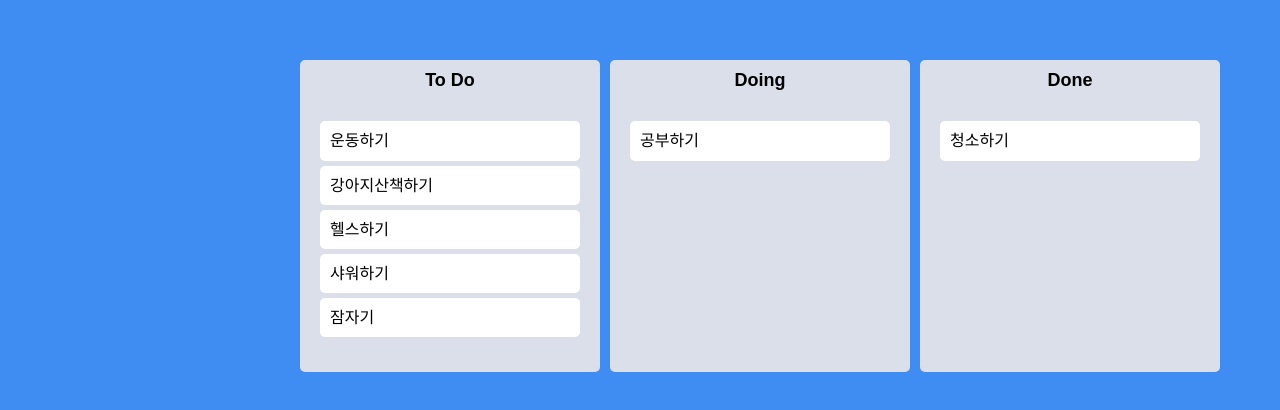
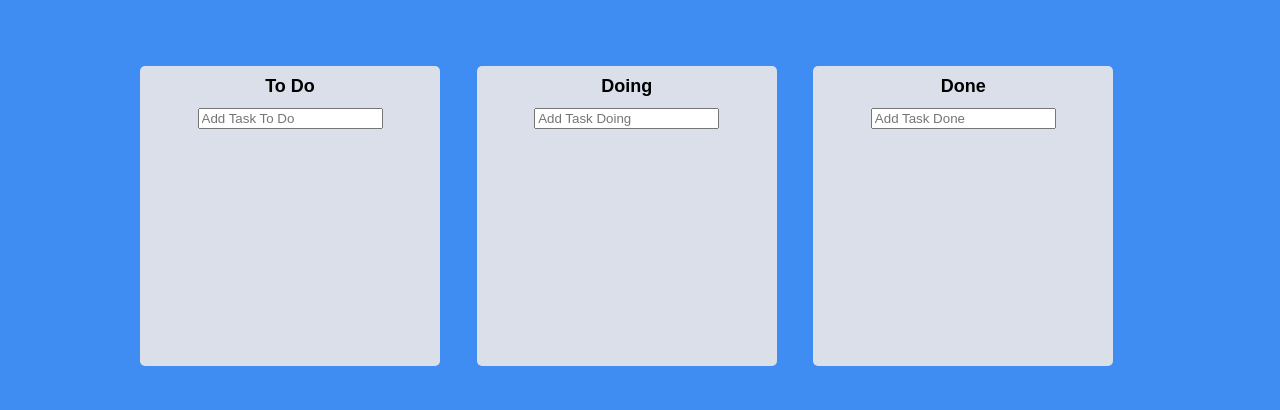
Before and after one commit to jiji-hoon96/react-todo-app, a React (Create React App) app: page / in a window 1280 px wide. Shown: the part 184-594 px from the top of the page. Built offline with nearby package versions, Linux system fonts and the light colour scheme.

Commit message:
state 연습

```diff
--- a/src/App.tsx
+++ b/src/App.tsx
@@ -1,3 +1,4 @@
+import { useEffect } from "react";
 import { DragDropContext, Droppable, DropResult } from "react-beautiful-dnd";
 import { useRecoilState } from "recoil";
 import styled from "styled-components";
@@ -6,11 +7,11 @@
 
 const Wrapper = styled.div`
   display: flex;
-  max-width: 680px;
+  justify-content: center;
+  align-items: center;
+  max-width: 1000px;
   width: 100%;
   margin: 0 auto;
-  justify-content: center;
-  align-items: center;
   height: 100vh;
 `;
 
@@ -23,23 +24,28 @@
 
 function App() {
   const [toDos, setToDos] = useRecoilState(toDoState);
+  useEffect(() => {
+    window.localStorage.setItem("toDos", JSON.stringify(toDos));
+  }, [toDos]);
   const onDragEnd = (info: DropResult) => {
-    const { destination, draggableId, source } = info;
+    const { destination, source } = info;
     if (!destination) return;
     if (destination?.droppableId === source.droppableId) {
       setToDos((allBoards) => {
         const boardCopy = [...allBoards[source.droppableId]];
+        const taskObj = boardCopy[source.index];
         boardCopy.splice(source.index, 1);
-        boardCopy.splice(destination.index, 0, draggableId);
+        boardCopy.splice(destination.index, 0, taskObj);
         return { ...allBoards, [source.droppableId]: boardCopy };
       });
     }
     if (destination?.droppableId !== source.droppableId) {
       setToDos((allBoards) => {
         const sourceBoard = [...allBoards[source.droppableId]];
+        const taskObj = sourceBoard[source.index];
         const destinationBoard = [...allBoards[destination.droppableId]];
         sourceBoard.splice(source.index, 1);
-        destinationBoard.splice(destination?.index, 0, draggableId);
+        destinationBoard.splice(destination?.index, 0, taskObj);
         return {
           ...allBoards,
           [source.droppableId]: sourceBoard,
--- a/src/Components/Board.tsx
+++ b/src/Components/Board.tsx
@@ -1,6 +1,9 @@
 import { Droppable } from "react-beautiful-dnd";
 import DragabbleCard from "./DragabbleCard";
 import styled from "styled-components";
+import { useForm } from "react-hook-form";
+import { ITodo, toDoState } from "../atoms";
+import { useSetRecoilState } from "recoil";
 
 const Wrapper = styled.div`
   width: 300px;
@@ -32,8 +35,14 @@
   padding: 20px;
 `;
 
+const Form = styled.form`
+  width: 100%;
+  display: flex;
+  justify-content: center;
+`;
+
 interface IBoardProps {
-  toDos: string[];
+  toDos: ITodo[];
   boardId: string;
 }
 
@@ -42,10 +51,37 @@
   isDraggingFromThis: boolean;
 }
 
+interface IForm {
+  toDo: string;
+}
+
 function Board({ toDos, boardId }: IBoardProps) {
+  const { register, setValue, handleSubmit } = useForm<IForm>();
+  const setToDos = useSetRecoilState(toDoState);
+  const onValid = ({ toDo }: IForm) => {
+    const newToDo = {
+      id: Date.now(),
+      text: toDo,
+    };
+    setToDos((allBoards) => {
+      return {
+        ...allBoards,
+        [boardId]: [newToDo, ...allBoards[boardId]],
+      };
+    });
+    setValue("toDo", "");
+  };
+
   return (
     <Wrapper>
       <Title>{boardId}</Title>
+      <Form onSubmit={handleSubmit(onValid)}>
+        <input
+          {...register("toDo", { required: true })}
+          type="text"
+          placeholder={`Add Task ${boardId}`}
+        />
+      </Form>
       <Droppable droppableId={boardId}>
         {(magic, info) => (
           <Area
@@ -55,7 +91,12 @@
             {...magic.droppableProps}
           >
             {toDos.map((toDo, index) => (
-              <DragabbleCard key={toDo} index={index} toDo={toDo} />
+              <DragabbleCard
+                key={toDo.id}
+                index={index}
+                toDoId={toDo.id}
+                toDoText={toDo.text}
+              />
             ))}
             {magic.placeholder}
           </Area>
--- a/src/Components/DragabbleCard.tsx
+++ b/src/Components/DragabbleCard.tsx
@@ -3,7 +3,8 @@
 import React from "react";
 
 interface IDragabbleCardProps {
-  toDo: string;
+  toDoId: number;
+  toDoText: string;
   index: number;
 }
 
@@ -16,9 +17,9 @@
   border-radius: 5px;
   margin-bottom: 5px;
 `;
-function DragabbleCard({ toDo, index }: IDragabbleCardProps) {
+function DragabbleCard({ toDoId, toDoText, index }: IDragabbleCardProps) {
   return (
-    <Draggable key={index} draggableId={toDo} index={index}>
+    <Draggable key={index} draggableId={toDoId + ""} index={index}>
       {(magic, snapshot) => (
         <Card
           isDragging={snapshot.isDragging}
@@ -26,7 +27,7 @@
           {...magic.draggableProps}
           {...magic.dragHandleProps}
         >
-          {toDo}
+          {toDoText}
         </Card>
       )}
     </Draggable>
--- a/src/atoms.tsx
+++ b/src/atoms.tsx
@@ -1,14 +1,17 @@
 import { atom, selector } from "recoil";
-
+export interface ITodo {
+  id: number;
+  text: string;
+}
 interface IToDoState {
-  [key: string]: string[];
+  [key: string]: ITodo[];
 }
 
 export const toDoState = atom<IToDoState>({
   key: "toDo",
   default: {
-    "To Do": ["운동하기", "강아지산책하기", "헬스하기", "샤워하기", "잠자기"],
-    Doing: ["공부하기"],
-    Done: ["청소하기"],
+    "To Do": [],
+    Doing: [],
+    Done: [],
   },
 });
```
